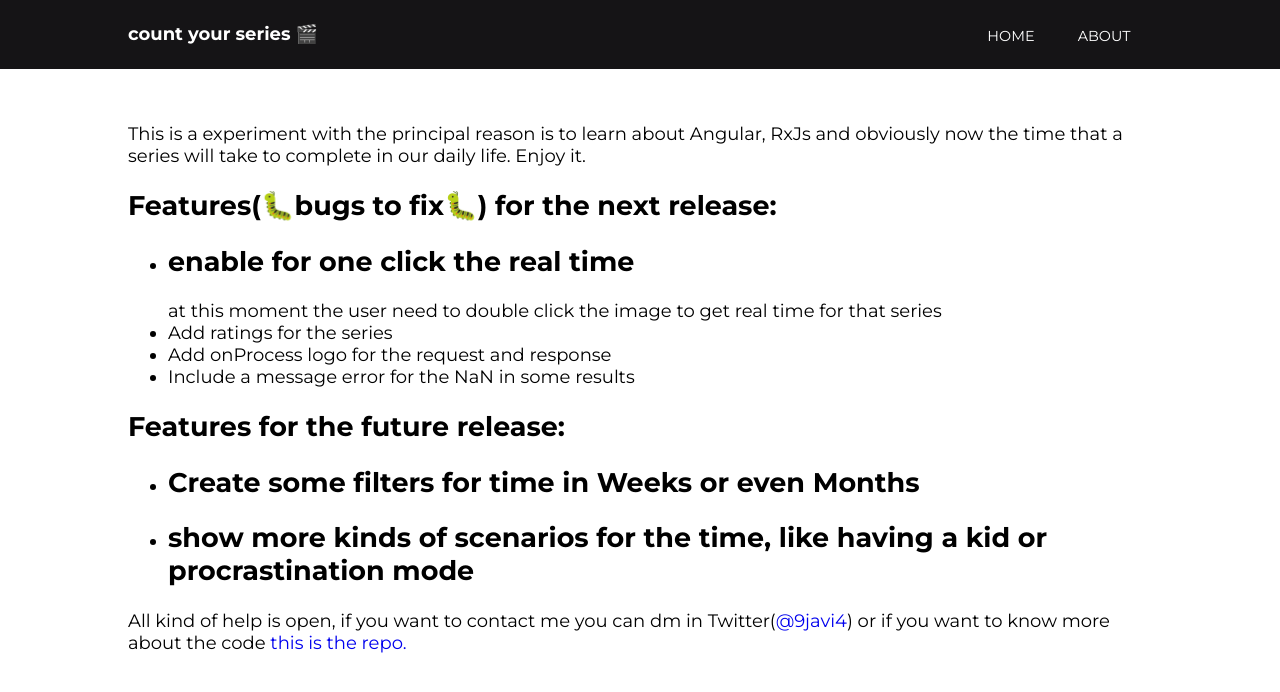
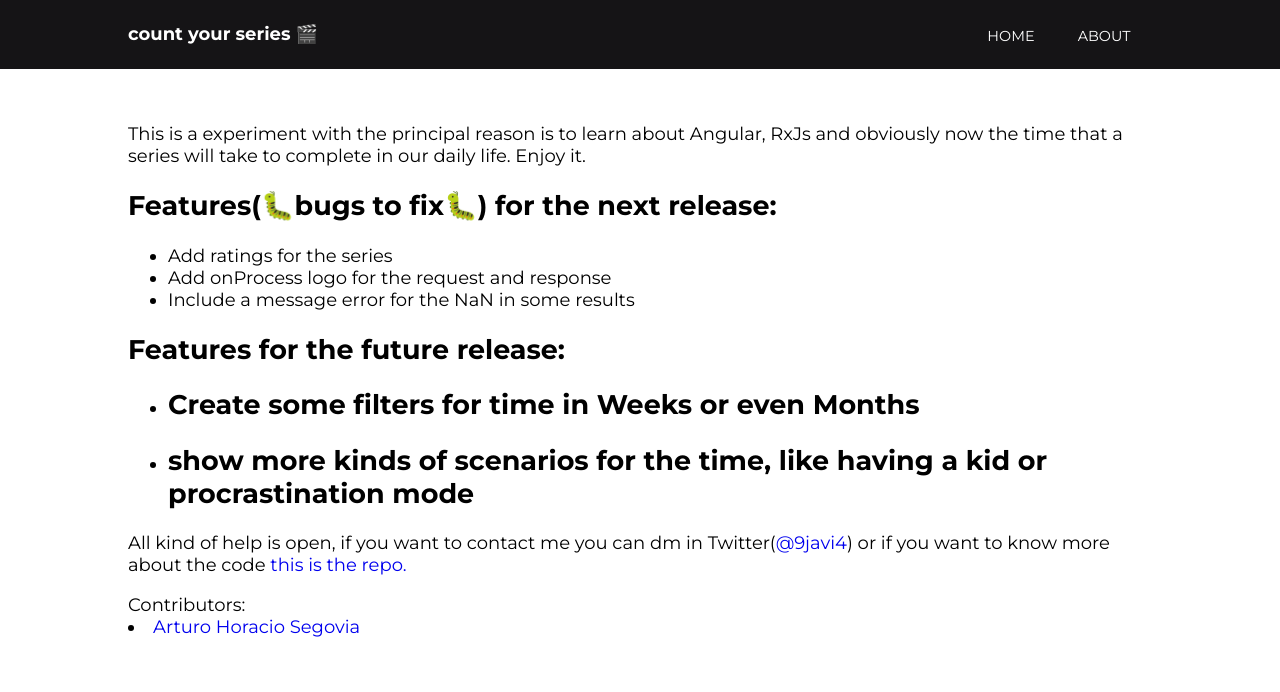
Before and after one commit to javilag/ngImdbCounter, an Angular app: page /about in a window 1280 px wide. Shown: the top 692 px of the page. Built offline with nearby package versions, Linux system fonts and the light colour scheme.

Commit message:
Update the about page.

```diff
--- a/src/app/about/about.component.html
+++ b/src/app/about/about.component.html
@@ -5,7 +5,6 @@
 <h1>Features(🐛bugs to fix🐛) for the next release:</h1>
 
 <ul>
-  <li><h2>enable for one click the real time</h2> at this moment the user need to double click the image to get real time for that series</li>
   <li>Add ratings for the series</li>
   <li>Add onProcess logo for the request and response</li>
   <li>Include a message error for the NaN in some results</li>
@@ -22,3 +21,7 @@
   All kind of help is open, if you want to contact me you can dm in Twitter(<a href="https://twitter.com/9javi4">@9javi4</a>)
   or if you want to know more about the code <a href="https://github.com/javilag/ngImdbCounter"> this is the repo. </a>
 </p>
+
+Contributors:
+
+<li><a href="https://github.com/horaas"> Arturo Horacio Segovia </a></li>
```
